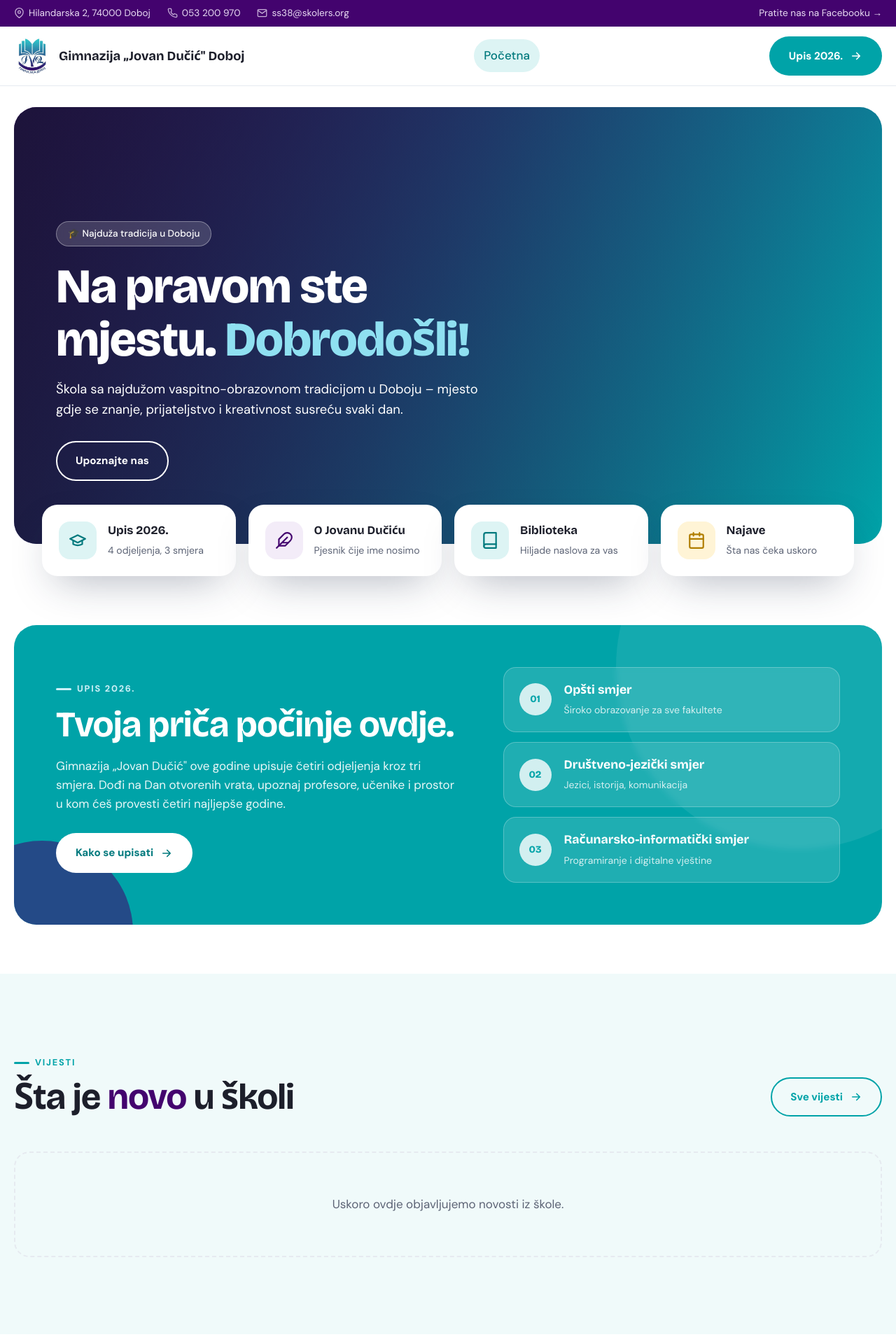
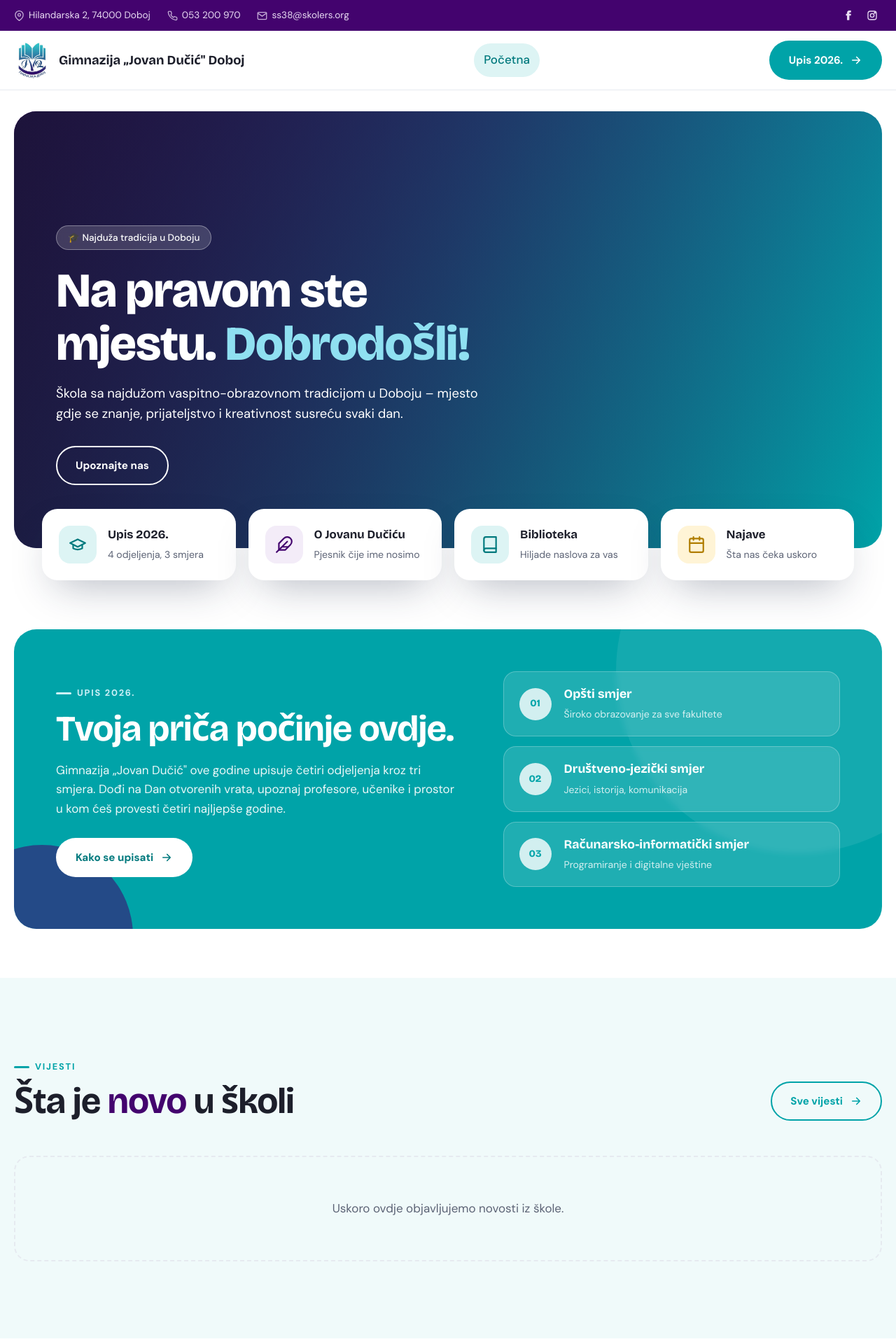
Before and after one commit to mladenSta/gimnazija, a Laravel app: page / in a window 1280 px wide. Shown: the top 1920 px of the page at 70% size. Run offline with Laravel 12, Linux system fonts and the light colour scheme; data comes from the database, SQL or seed files in the repository; data that the repository does not hold is empty; style sheets or scripts are compiled from the project's sources.

Commit message:
Facebook and Instagram icons in the top bar and footer (links in config/cms.php)
Co-Authored-By: Claude Opus 5.5 <noreply@anthropic.com>

```diff
--- a/app/Http/Controllers/Site/HomeController.php
+++ b/app/Http/Controllers/Site/HomeController.php
@@ -60,7 +60,7 @@ class HomeController extends Controller
                         'addressLocality' => 'Doboj',
                         'addressCountry' => 'BA',
                     ],
-                    'sameAs' => ['https://www.facebook.com/profile.php?id=61573103333031'],
+                    'sameAs' => array_values(config('cms.social')),
                 ],
             ),
         ]);
--- a/config/cms.php
+++ b/config/cms.php
@@ -51,6 +51,17 @@ return [
 
     /*
     |--------------------------------------------------------------------------
+    | School social networks (header, footer, structured data)
+    |--------------------------------------------------------------------------
+    */
+
+    'social' => [
+        'facebook' => 'https://www.facebook.com/profile.php?id=61573103333031',
+        'instagram' => 'https://www.instagram.com/gimnazija_doboj/',
+    ],
+
+    /*
+    |--------------------------------------------------------------------------
     | WordPress import
     |--------------------------------------------------------------------------
     |
--- a/resources/css/site.css
+++ b/resources/css/site.css
@@ -179,6 +179,27 @@ h4 {
     height: 15px;
     opacity: 0.8;
 }
+.topbar .socials-top {
+    display: flex;
+    align-items: center;
+    gap: 6px;
+}
+.topbar .socials-top a {
+    display: grid;
+    place-items: center;
+    width: 28px;
+    height: 28px;
+    border-radius: 50%;
+    transition: background 0.2s;
+}
+.topbar .socials-top a:hover {
+    background: rgba(255, 255, 255, 0.14);
+}
+.topbar .socials-top svg {
+    width: 16px;
+    height: 16px;
+    opacity: 1;
+}
 
 header.site {
     position: sticky;
--- a/resources/views/site/home.blade.php
+++ b/resources/views/site/home.blade.php
@@ -251,7 +251,7 @@
                 @endforeach
             </div>
 
-            <div class="gallery-cta"><a href="https://www.facebook.com/profile.php?id=61573103333031" target="_blank" rel="noopener" class="btn">Još fotografija na Facebooku <svg><use href="#i-arrow"/></svg></a></div>
+            <div class="gallery-cta"><a href="{{ config('cms.social.facebook') }}" target="_blank" rel="noopener" class="btn">Još fotografija na Facebooku <svg><use href="#i-arrow"/></svg></a></div>
         </div>
     </section>
 @endif
--- a/resources/views/site/partials/footer.blade.php
+++ b/resources/views/site/partials/footer.blade.php
@@ -8,7 +8,8 @@
                 </a>
                 <p>Ove godine upisujemo četiri odjeljenja kroz tri smjera: opšti, društveno-jezički i računarsko-informatički. Dobrodošli u našu porodicu!</p>
                 <div class="socials">
-                    <a href="https://www.facebook.com/profile.php?id=61573103333031" target="_blank" rel="noopener" aria-label="Facebook"><svg><use href="#i-fb"/></svg></a>
+                    <a href="{{ config('cms.social.facebook') }}" target="_blank" rel="noopener" aria-label="Facebook" title="Facebook"><svg><use href="#i-fb"/></svg></a>
+                    <a href="{{ config('cms.social.instagram') }}" target="_blank" rel="noopener" aria-label="Instagram" title="Instagram"><svg><use href="#i-ig"/></svg></a>
                 </div>
             </div>
             <div>
--- a/resources/views/site/partials/header.blade.php
+++ b/resources/views/site/partials/header.blade.php
@@ -10,7 +10,10 @@
             <span><svg><use href="#i-phone"/></svg><a href="tel:+38753200970">053 200 970</a></span>
             <span><svg><use href="#i-mail"/></svg><a href="mailto:ss38@skolers.org">ss38@skolers.org</a></span>
         </div>
-        <div class="socials-top"><a href="https://www.facebook.com/profile.php?id=61573103333031" target="_blank" rel="noopener">Pratite nas na Facebooku →</a></div>
+        <div class="socials-top">
+            <a href="{{ config('cms.social.facebook') }}" target="_blank" rel="noopener" aria-label="Facebook" title="Facebook"><svg><use href="#i-fb"/></svg></a>
+            <a href="{{ config('cms.social.instagram') }}" target="_blank" rel="noopener" aria-label="Instagram" title="Instagram"><svg><use href="#i-ig"/></svg></a>
+        </div>
     </div>
 </div>
 
```
Also changed, not shown: tests/Feature/Site/PublicSiteTest.php (+4 -0 lines).
